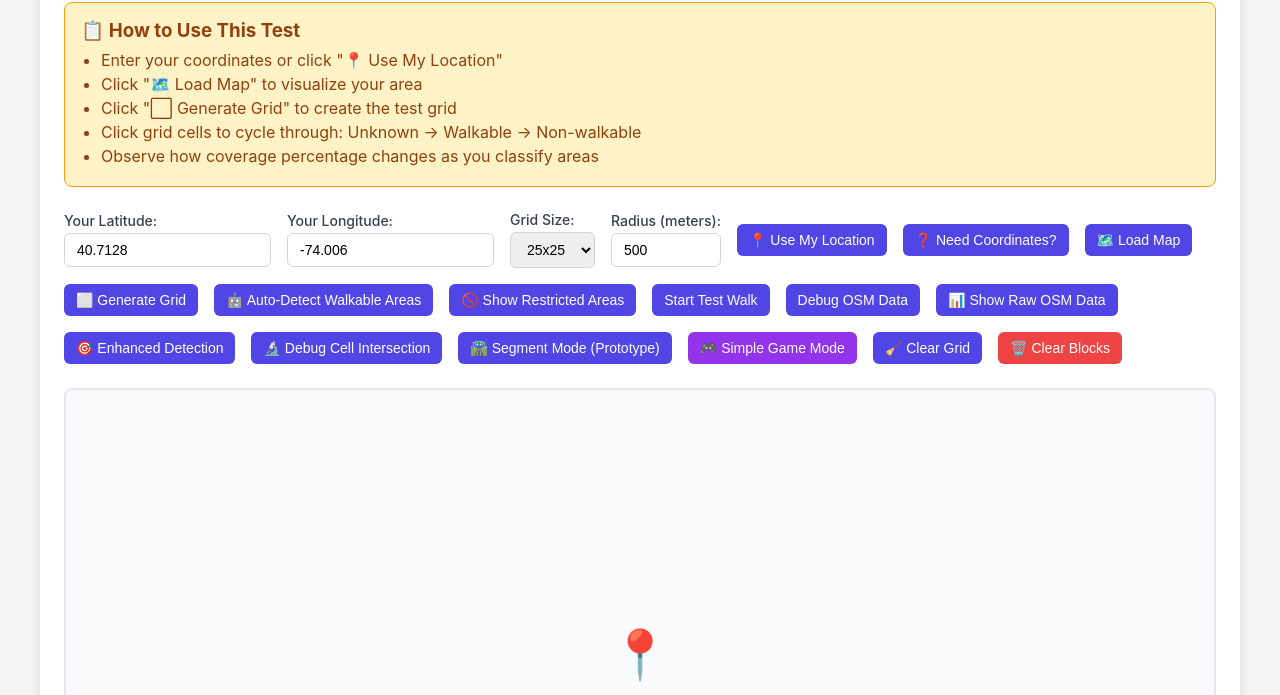
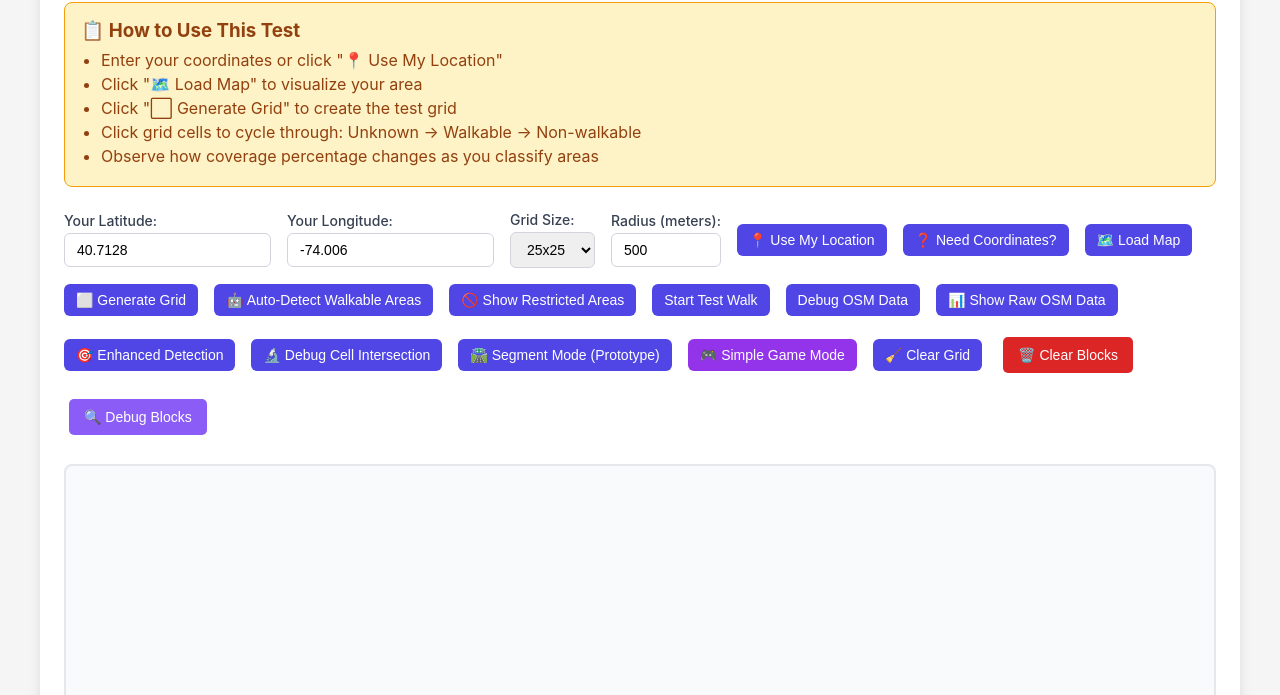
Before and after one commit to jordross/dog-walking-tracker, a website: page map-test.html in a window 1280 px wide. Shown: the part 105-800 px from the top of the page. Drawn offline with nearby package versions, Linux system fonts and the light colour scheme.

Commit message:
Enhance block detection and debugging features in map-test.html
- Added a new debug button to manually trigger block detection, providing users with insights into completed segments and polylines.
- Improved console logging for block detection processes, including detailed information on potential blocks, road graph construction, and validation of created blocks.
- Updated the clear blocks button with enhanced styling for better user experience.
- Introduced additional logging to track the number of valid blocks created and any invalid attempts, aiding in debugging and development.

```diff
--- a/map-test.html
+++ b/map-test.html
@@ -297,7 +297,8 @@
             <button onclick="toggleSegmentMode()" id="segmentBtn">🛣️ Segment Mode (Prototype)</button>
             <button id="gameBtn" onclick="toggleGameMode()" style="background: #9333ea; color: white;">🎮 Simple Game Mode</button>
             <button onclick="clearGrid()">🧹 Clear Grid</button>
-            <button onclick="clearBlockFills()" style="background: #ef4444; color: white;">🗑️ Clear Blocks</button>
+            <button id="clearBlocksBtn" onclick="clearBlockFills()" style="background-color: #dc2626; color: white; border: none; padding: 10px 15px; margin: 5px; border-radius: 5px; cursor: pointer;">🗑️ Clear Blocks</button>
+            <button id="debugBlocksBtn" onclick="debugBlockDetection()" style="background-color: #8b5cf6; color: white; border: none; padding: 10px 15px; margin: 5px; border-radius: 5px; cursor: pointer;">🔍 Debug Blocks</button>
         </div>
 
         <div class="map-container">
@@ -2888,6 +2889,8 @@ Longitude: Like -74.0060 (East/West)`;
             // Find potential blocks (this is a simplified approach)
             const blocks = findCompletedBlocks(completedSegments);
 
+            console.log(`🔍 Found ${blocks.length} potential blocks`);
+
             // Fill in any newly completed blocks
             blocks.forEach(block => {
                 if (!completedBlocks.has(block.id)) {
@@ -2922,11 +2925,17 @@ Longitude: Like -74.0060 (East/West)`;
         function detectSimpleBlocks(polylines, center, radius) {
             const blocks = [];
 
+            console.log(`🔧 Building road graph from ${polylines.length} polylines`);
+
             // Build a graph of connected road segments
             const roadGraph = buildRoadGraph(polylines);
 
+            console.log(`🔧 Road graph has ${roadGraph.size} nodes`);
+
             // Find closed loops in the road graph (actual block shapes)
             const loops = findClosedLoops(roadGraph);
+
+            console.log(`🔧 Found ${loops.length} closed loops`);
 
             // Convert valid loops into block polygons
             loops.forEach((loop, index) => {
@@ -2935,15 +2944,20 @@ Longitude: Like -74.0060 (East/West)`;
                     const polygon = createPolygonFromLoop(loop);
 
                     if (polygon && isValidBlockSize(polygon)) {
+                        console.log(`✅ Valid block created: ${blockId}, area: ${calculatePolygonArea(polygon)}m²`);
                         blocks.push({
                             id: blockId,
                             polygon: polygon,
                             area: calculatePolygonArea(polygon),
                             isActualShape: true // Flag to indicate this is a real shape, not a rectangle
                         });
+                    } else {
+                        console.log(`❌ Invalid block: ${blockId}, area: ${polygon ? calculatePolygonArea(polygon) : 'no polygon'}m²`);
                     }
                 }
             });
+
+            console.log(`🔧 Final blocks array has ${blocks.length} valid blocks`);
 
             return blocks;
         }
@@ -3206,6 +3220,43 @@ Longitude: Like -74.0060 (East/West)`;
             setTimeout(() => checkBlockCompletion(), 100); // Small delay to ensure UI updates
         }
 
+        // Debug block detection
+        function debugBlockDetection() {
+            console.log('🔍 Manual block detection debug started...');
+
+            const completedSegments = Array.from(walkedSegments.entries())
+                .filter(([id, data]) => data.completed)
+                .map(([id, data]) => id);
+
+            console.log(`📊 Completed segments: ${completedSegments.length}`, completedSegments);
+
+            if (completedSegments.length === 0) {
+                alert('No completed segments found! Click on some blue road segments first.');
+                return;
+            }
+
+            // Show which polylines are completed
+            const completedPolylines = segmentLayers.filter(layer =>
+                completedSegments.includes(layer.options.segmentId)
+            );
+
+            console.log(`📊 Completed polylines: ${completedPolylines.length}`);
+
+            // Test block detection manually
+            checkBlockCompletion();
+
+            // Also try to detect blocks manually
+            if (completedPolylines.length >= 3) {
+                console.log('🔧 Attempting manual block detection with completed polylines...');
+                const center = map.getCenter();
+                const radius = getRadiusFromInput();
+                const manualBlocks = detectSimpleBlocks(completedPolylines, center, radius);
+                console.log(`🔧 Manual detection found ${manualBlocks.length} blocks`);
+            } else {
+                console.log('⚠️ Need at least 3 completed segments to form a block');
+            }
+        }
+
     </script>
 </body>
 </html>
```
